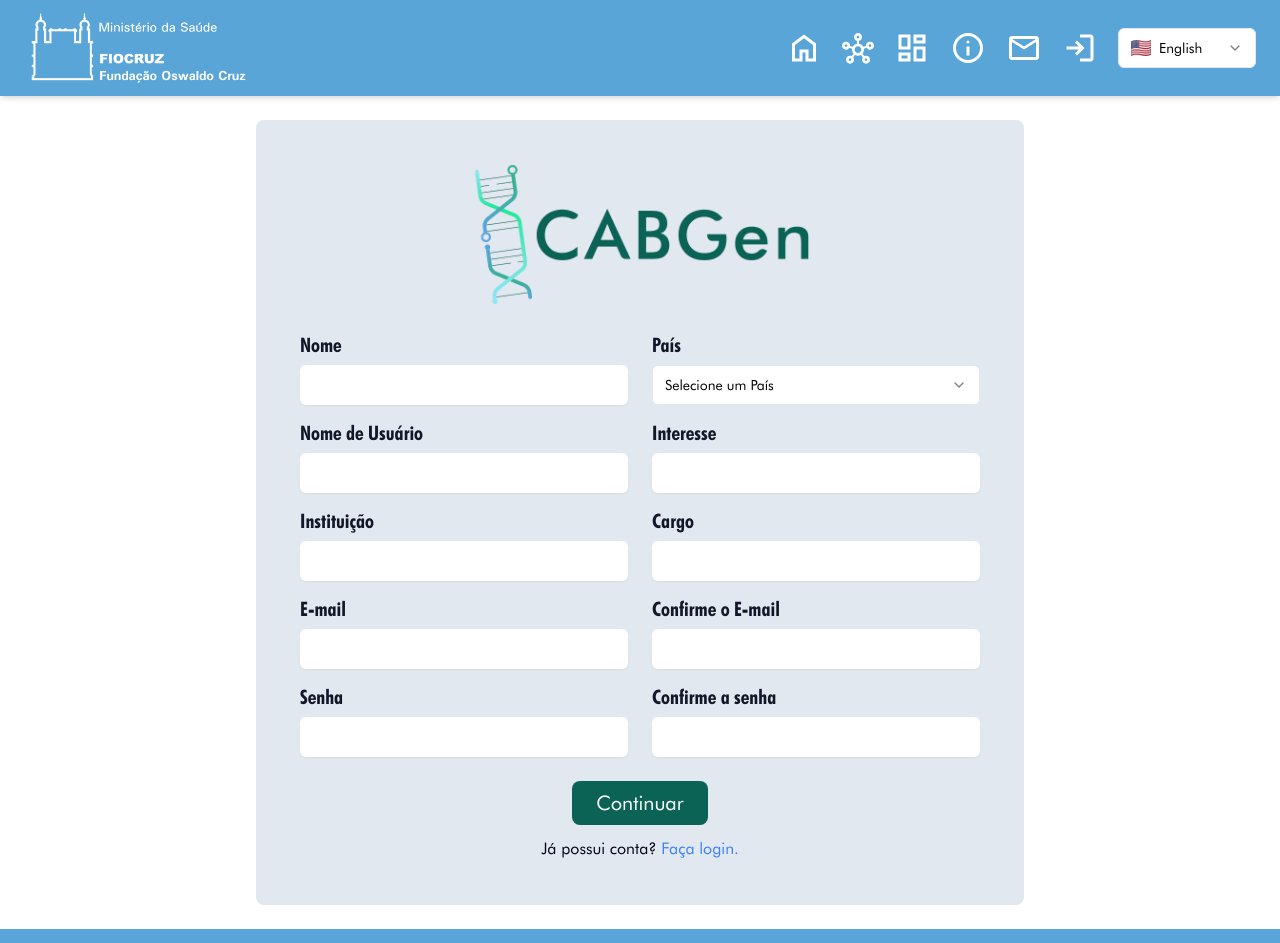
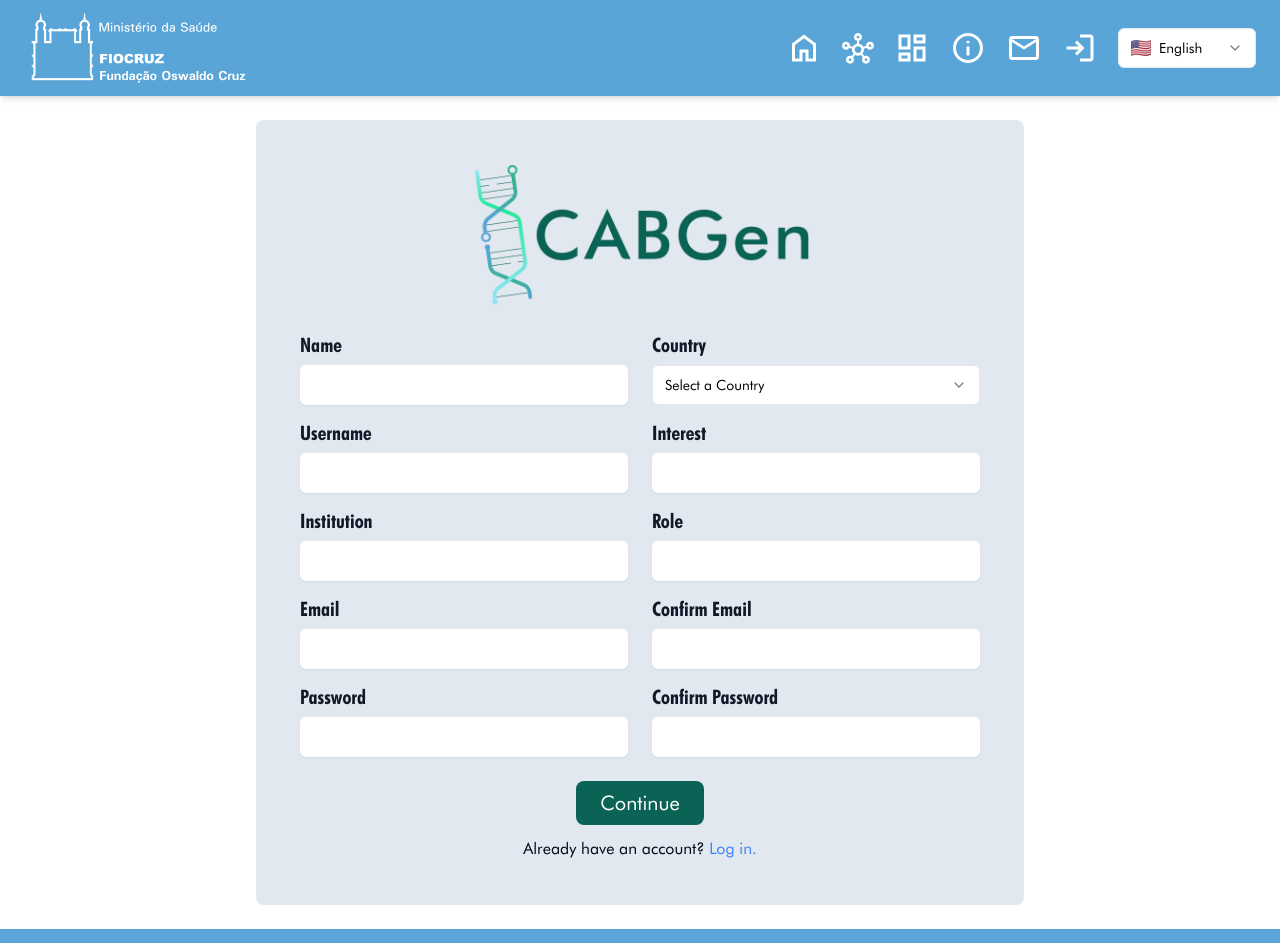
Before and after one commit to CABGenOrg/cabgen_frontend, a Next.js app: page /en/register in a window 1280 px wide. Shown: the top 943 px of the page. Built offline with nearby package versions, Linux system fonts and the light colour scheme.

Commit message:
Feat: Translated Register page.

```diff
--- a/src/components/Login/LoginForm.tsx
+++ b/src/components/Login/LoginForm.tsx
@@ -8,7 +8,6 @@
   section_btn,
   input_class,
   label_class,
-  form_title,
 } from "@/styles/tailwind_classes";
 import CustomLink from "../General/CustomLink";
 import OptimizedImage from "../General/OptimizedImage";
--- a/src/components/Register/RegisterForm.tsx
+++ b/src/components/Register/RegisterForm.tsx
@@ -8,7 +8,6 @@
   section_btn,
   input_class,
   label_class,
-  form_title,
 } from "@/styles/tailwind_classes";
 import CustomLink from "../General/CustomLink";
 import OptimizedImage from "../General/OptimizedImage";
@@ -35,37 +34,46 @@
 import Loading from "../General/Loading";
 import { useRouter } from "next/navigation";
 import Message from "../General/Message";
+import { getTranslateClient } from "@/lib/getTranslateClient";
+
+const RegisterForm = () => {
+  const lang = useSelector(selectCurrentLanguage);
+  const {
+    dictionary: { Register },
+  } = getTranslateClient(lang);
 
   const RegisterFormSchema = z
     .object({
-    name: z.string().min(3, "O nome é obrigatório."),
+      name: z.string().min(3, Register.nameFieldValidation),
       country: z.string().refine((value) => countryOptions.includes(value), {
-      message: "O país é obrigatório.",
+        message: Register.countryFieldValidation,
       }),
-    username: z.string().min(3, "O nome de usuário é obrigatório."),
+      username: z.string().min(3, Register.usernameFieldValidation),
       interest: z.string(),
       institution: z.string(),
       role: z.string(),
       email: z
         .string()
-      .min(1, "O e-mail é obrigatório")
-      .email("Insira um e-mail válido."),
+        .min(1, Register.emailFieldValidationNull)
+        .email(Register.emailFieldValidationValid),
       confirmEmail: z
         .string()
-      .min(5, "Confirme seu e-mail.")
-      .email("Insira um e-mail válido."),
+        .min(5, Register.confirmEmailFieldValidationNull)
+        .email(Register.confirmEmailFieldValidationValid),
       password: z
         .string()
-      .min(1, "A senha é obrigatória.")
-      .min(8, "A senha precisa de pelo menos 8 caracteres."),
-    confirmPassword: z.string().min(1, "Confirme sua senha."),
+        .min(1, Register.passwordFieldValidationNull)
+        .min(8, Register.passwordFieldValidationMinimum),
+      confirmPassword: z
+        .string()
+        .min(1, Register.confirmPasswordFieldValidation),
     })
     .superRefine(({ email, confirmEmail }, ctx) => {
       if (email !== confirmEmail) {
         ctx.addIssue({
           code: "custom",
           path: ["confirmEmail"],
-        message: "Os e-mails não são iguais.",
+          message: Register.bothEmailFieldsValidation,
         });
       }
     })
@@ -74,14 +82,13 @@
         ctx.addIssue({
           code: "custom",
           path: ["confirmPassword"],
-        message: "As senhas não são iguais.",
+          message: Register.bothPasswordFieldsValidation,
         });
       }
     });
 
   type FormData = z.infer<typeof RegisterFormSchema>;
 
-const RegisterForm = () => {
   const form = useForm<FormData>({
     resolver: zodResolver(RegisterFormSchema),
     defaultValues: {
@@ -150,7 +157,9 @@
                 render={({ field }) => {
                   return (
                     <FormItem>
-                      <FormLabel className={label_class}>Nome</FormLabel>
+                      <FormLabel className={label_class}>
+                        {Register.nameField}
+                      </FormLabel>
                       <FormControl>
                         <input type="text" className={input_class} {...field} />
                       </FormControl>
@@ -165,12 +174,14 @@
                 render={({ field }) => {
                   return (
                     <FormItem>
-                      <FormLabel className={label_class}>País</FormLabel>
+                      <FormLabel className={label_class}>
+                        {Register.countryField}
+                      </FormLabel>
                       <Select onValueChange={field.onChange}>
                         <FormControl>
                           <SelectTrigger className="text-black focus-visible:ring-transparent 2xl:text-xl sm:text-sm">
                             <SelectValue
-                              placeholder="Selecione um País"
+                              placeholder={Register.countryFieldLabel}
                               className={input_class}
                             />
                           </SelectTrigger>
@@ -195,7 +206,7 @@
                   return (
                     <FormItem>
                       <FormLabel className={label_class}>
-                        Nome de Usuário
+                        {Register.usernameField}
                       </FormLabel>
                       <FormControl>
                         <input type="text" className={input_class} {...field} />
@@ -211,7 +222,9 @@
                 render={({ field }) => {
                   return (
                     <FormItem>
-                      <FormLabel className={label_class}>Interesse</FormLabel>
+                      <FormLabel className={label_class}>
+                        {Register.interestField}
+                      </FormLabel>
                       <FormControl>
                         <input type="text" className={input_class} {...field} />
                       </FormControl>
@@ -226,7 +239,9 @@
                 render={({ field }) => {
                   return (
                     <FormItem>
-                      <FormLabel className={label_class}>Instituição</FormLabel>
+                      <FormLabel className={label_class}>
+                        {Register.institutionField}
+                      </FormLabel>
                       <FormControl>
                         <input type="text" className={input_class} {...field} />
                       </FormControl>
@@ -241,7 +256,9 @@
                 render={({ field }) => {
                   return (
                     <FormItem>
-                      <FormLabel className={label_class}>Cargo</FormLabel>
+                      <FormLabel className={label_class}>
+                        {Register.roleField}
+                      </FormLabel>
                       <FormControl>
                         <input type="text" className={input_class} {...field} />
                       </FormControl>
@@ -256,7 +273,9 @@
                 render={({ field }) => {
                   return (
                     <FormItem>
-                      <FormLabel className={label_class}>E-mail</FormLabel>
+                      <FormLabel className={label_class}>
+                        {Register.emailField}
+                      </FormLabel>
                       <FormControl>
                         <input
                           type="email"
@@ -276,7 +295,7 @@
                   return (
                     <FormItem>
                       <FormLabel className={label_class}>
-                        Confirme o E-mail
+                        {Register.confirmEmailField}
                       </FormLabel>
                       <FormControl>
                         <input type="text" className={input_class} {...field} />
@@ -292,7 +311,9 @@
                 render={({ field }) => {
                   return (
                     <FormItem>
-                      <FormLabel className={label_class}>Senha</FormLabel>
+                      <FormLabel className={label_class}>
+                        {Register.passwordField}
+                      </FormLabel>
                       <FormControl>
                         <input
                           type="password"
@@ -312,7 +333,7 @@
                   return (
                     <FormItem>
                       <FormLabel className={label_class}>
-                        Confirme a senha
+                        {Register.confirmPasswordField}
                       </FormLabel>
                       <FormControl>
                         <input
@@ -330,19 +351,19 @@
             <div className="flex justify-center items-center mt-6">
               {!isLoading && (
                 <button className={section_btn} type="submit">
-                  Continuar
+                  {Register.registerBtn}
                 </button>
               )}
               {isLoading && <Loading />}
             </div>
             <div className="text-center 2xl:text-xl mt-3">
               <p>
-                Já possui conta?{" "}
+                {Register.formFooter1}
                 <CustomLink
                   href="/login"
                   className="text-blue-500 hover:text-blue-700"
                 >
-                  Faça login.
+                  {Register.formFooter2}
                 </CustomLink>
               </p>
               {error && <Message msg={String(error)} type="error" />}
--- a/src/dictionaries/languages/en.ts
+++ b/src/dictionaries/languages/en.ts
@@ -133,6 +133,34 @@
     formFooter1: "Don't have an account? ",
     formFooter2: "Sign up.",
   },
+  Register: {
+    nameField: "Name",
+    nameFieldValidation: "Name is required.",
+    countryField: "Country",
+    countryFieldLabel: "Select a Country",
+    countryFieldValidation: "Country is required.",
+    usernameField: "Username",
+    usernameFieldValidation: "Username is required.",
+    interestField: "Interest",
+    institutionField: "Institution",
+    roleField: "Role",
+    emailField: "Email",
+    emailFieldValidationNull: "Email is required",
+    emailFieldValidationValid: "Please enter a valid email.",
+    confirmEmailField: "Confirm Email",
+    confirmEmailFieldValidationNull: "Confirm email is required.",
+    confirmEmailFieldValidationValid: "Please enter a valid email.",
+    passwordField: "Password",
+    passwordFieldValidationNull: "Password is required.",
+    passwordFieldValidationMinimum: "Password needs at least 8 characters.",
+    confirmPasswordField: "Confirm Password",
+    confirmPasswordFieldValidation: "Confirm password is required.",
+    bothEmailFieldsValidation: "Emails do not match.",
+    bothPasswordFieldsValidation: "Passwords do not match.",
+    registerBtn: "Continue",
+    formFooter1: "Already have an account? ",
+    formFooter2: "Log in.",
+  },
   Footer: {
     faqLink: "FAQ",
     termLink: "Terms of Use",
--- a/src/dictionaries/languages/pt.ts
+++ b/src/dictionaries/languages/pt.ts
@@ -131,7 +131,36 @@
     passwordFieldValidation: "A senha é obrigatória.",
     loginBtn: "Continuar",
     formFooter1: "Não possui conta? ",
-    formFooter2: "Cadastre-se."
+    formFooter2: "Cadastre-se.",
+  },
+  Register: {
+    nameField: "Nome",
+    nameFieldValidation: "O nome é obrigatório.",
+    countryField: "País",
+    countryFieldLabel: "Selecione um País",
+    countryFieldValidation: "O país é obrigatório.",
+    usernameField: "Nome de Usuário",
+    usernameFieldValidation: "O nome de usuário é obrigatório.",
+    interestField: "Interesse",
+    institutionField: "Instituição",
+    roleField: "Cargo",
+    emailField: "E-mail",
+    emailFieldValidationNull: "O e-mail é obrigatório",
+    emailFieldValidationValid: "Insira um e-mail válido.",
+    confirmEmailField: "Confirme o e-mail",
+    confirmEmailFieldValidationNull: "A confirmação de e-mail é obrigatória.",
+    confirmEmailFieldValidationValid: "Insira um e-mail válido.",
+    passwordField: "Senha",
+    passwordFieldValidationNull: "A senha é obrigatória.",
+    passwordFieldValidationMinimum:
+      "A senha precisa de pelo menos 8 caracteres.",
+    confirmPasswordField: "Confirme a senha",
+    confirmPasswordFieldValidation: "A confirmação de senha é obrigatória.",
+    bothEmailFieldsValidation: "Os e-mails não são iguais.",
+    bothPasswordFieldsValidation: "As senhas não são iguais.",
+    registerBtn: "Continuar",
+    formFooter1: "Já possui conta? ",
+    formFooter2: "Faça login.",
   },
   Footer: {
     faqLink: "FAQ",
```
Also changed, not shown: src/dictionaries/languages/es.ts (+33 -0 lines). Lines whose indentation alone changed are shown as unchanged.
